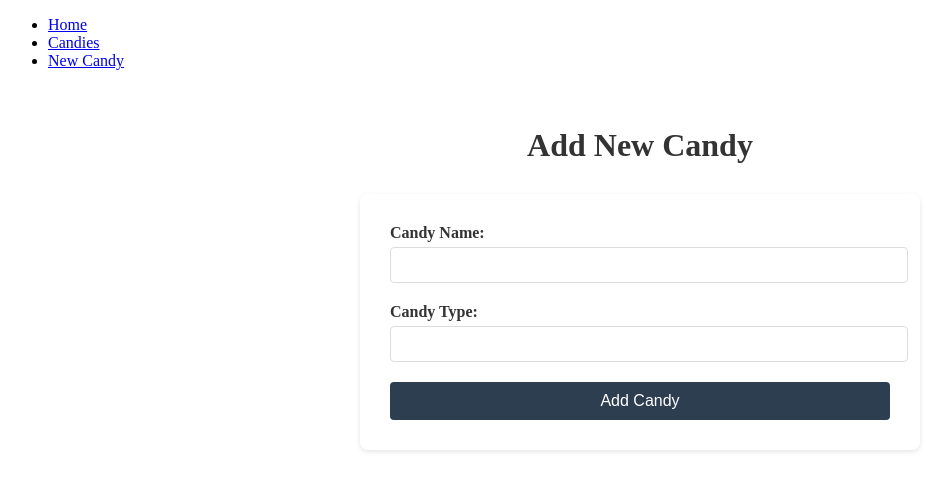
After one commit to Cpreza24/django-crud-app, a Django app: page /candies/create/ in a window 1280 px wide. The commit adds this page. Shown: the top 491 px of the page, without its empty margins (0-950 px from the left). Run offline with Django 5.2, Linux system fonts and the light colour scheme.

```diff
--- a/djangoapp/my_app/static/my_app/css/candies.css
+++ b/djangoapp/my_app/static/my_app/css/candies.css
@@ -44,3 +58,59 @@ h1 {
     font-size: 0.9em;
     margin-top: 10px;
 }
+
+.back-link {
+    display: inline-block;
+    margin-top: 20px;
+    color: #220101;
+    text-decoration: none;
+}
+
+.back-link:hover {
+    text-decoration: underline;
+}
+
+/* Form Styles */
+.candy-form {
+    max-width: 500px;
+    margin: 0 auto;
+    background: white;
+    padding: 30px;
+    border-radius: 8px;
+    box-shadow: 0 2px 5px rgba(0,0,0,0.1);
+}
+
+.form-group {
+    margin-bottom: 20px;
+}
+
+.form-group label {
+    display: block;
+    margin-bottom: 5px;
+    color: #333;
+    font-weight: bold;
+}
+
+.form-group input {
+    width: 100%;
+    padding: 8px;
+    border: 1px solid #ddd;
+    border-radius: 4px;
+    font-size: 16px;
+}
+
+.submit-btn {
+    background-color: #2c3e50;
+    color: white;
+    padding: 10px 20px;
+    border: none;
+    border-radius: 4px;
+    cursor: pointer;
+    font-size: 16px;
+    width: 100%;
+    transition: background-color 0.2s;
+}
+
+.submit-btn:hover {
+    background-color: #34495e;
+}
--- /dev/null
+++ b/djangoapp/my_app/templates/my_app/candies/create.html
@@ -0,0 +1,23 @@
+{% extends 'base.html' %}
+{% load static %}
+
+{% block content %}
+<div class="container">
+    <h1>Add New Candy</h1>
+
+    <form method="POST" class="candy-form">
+        {% csrf_token %}
+        <div class="form-group">
+            <label for="name">Candy Name:</label>
+            <input type="text" id="name" name="name" required>
+        </div>
+
+        <div class="form-group">
+            <label for="type">Candy Type:</label>
+            <input type="text" id="type" name="type" required>
+        </div>
+
+        <button type="submit" class="submit-btn">Add Candy</button>
+    </form>
+</div>
+{% endblock %}
--- a/djangoapp/my_app/templates/my_app/candies_index.html
+++ b/djangoapp/my_app/templates/my_app/candies_index.html
@@ -5,12 +5,10 @@
 <div class="container">
     <h1>Our Candy Collection</h1>
 
-    <div class="candy-grid">
+    <div class="candy-list">
         {% for candy in candies %}
         <div class="candy-card">
-            <h2>{{ candy.name }}</h2>
-            <p class="type">Type: {{ candy.type }}</p>
-            <p class="date">Added: {{ candy.created_at|date:"F j, Y" }}</p>
+            <a href="{% url 'candies_detail' candy.id %}" class="candy-link">{{ candy.name }}</a>
         </div>
         {% empty %}
         <p>No candies available yet.</p>
--- a/djangoapp/my_app/urls.py
+++ b/djangoapp/my_app/urls.py
@@ -4,5 +4,6 @@ from . import views
 urlpatterns = [
     path('', views.home, name='home'),
     path('candies/', views.candies_index, name='candies_index'),
+    path('candies/create/', views.candies_create, name='candies_create'),
     path('candies/<int:candy_id>/', views.candies_detail, name='candies_detail'),
 ]
--- a/djangoapp/my_app/views.py
+++ b/djangoapp/my_app/views.py
@@ -1,4 +1,4 @@
-from django.shortcuts import render
+from django.shortcuts import render, redirect, get_object_or_404
 from django.http import HttpResponse
 from .models import Candy
 
@@ -14,5 +14,13 @@ def candies_index(request):
     return render(request, 'my_app/candies_index.html', {'candies': candies})
 
 def candies_detail(request, candy_id):
-    candy = Candy.objects.get(id=candy_id)
-    return render(request, 'my_app/candies_detail.html', {'candy': candy})
+    candy = get_object_or_404(Candy, id=candy_id)
+    return render(request, 'my_app/candies/detail.html', {'candy': candy})
+
+def candies_create(request):
+    if request.method == 'POST':
+        name = request.POST.get('name')
+        type = request.POST.get('type')
+        Candy.objects.create(name=name, type=type)
+        return redirect('candies_index')
+    return render(request, 'my_app/candies/create.html')
```
Also changed, not shown: other parts of djangoapp/my_app/static/my_app/css/candies.css (+29 -15 lines), djangoapp/my_app/templates/my_app/candies/detail.html (added, +13 -0 lines).
